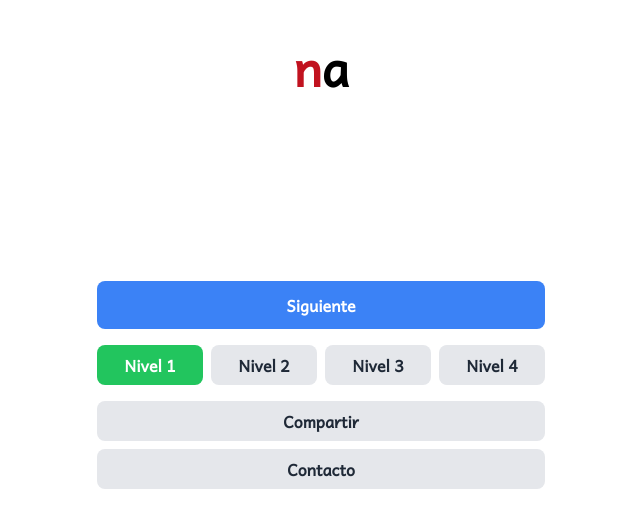
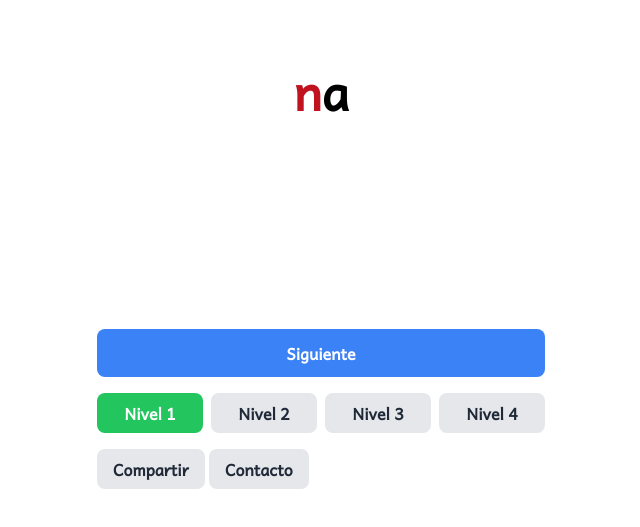
Before and after one commit to JavierCLT/LeyendoJuntos, a website: page index.html in a window 1280 px wide. Shown: the part 215-742 px from the top of the page, without its empty margins (319-959 px from the left). Drawn offline with Linux system fonts and the light colour scheme.

Commit message:
Update index.html

```diff
--- a/index.html
+++ b/index.html
@@ -43,7 +43,7 @@
             </div>
 
             <!-- Bottom Buttons (fill the available width with space between) -->
-            <div class="grid grid-cols-2 gap-2 mb-4"> <!-- Adjusted gap-4 for spacing -->
+            <div class="grid-cols-2 gap-2 mb-4"> <!-- Adjusted gap-4 for spacing -->
                 <button id="shareButton" class="flex-1 bg-gray-200 hover:bg-gray-300 text-gray-800 font-semibold text-sm py-2 px-4 rounded-lg transition duration-300 ease-in-out">Compartir</button>
                 <button id="contactButton" class="flex-1 bg-gray-200 hover:bg-gray-300 text-gray-800 font-semibold text-sm py-2 px-4 rounded-lg transition duration-300 ease-in-out">Contacto</button>
             </div>
```
